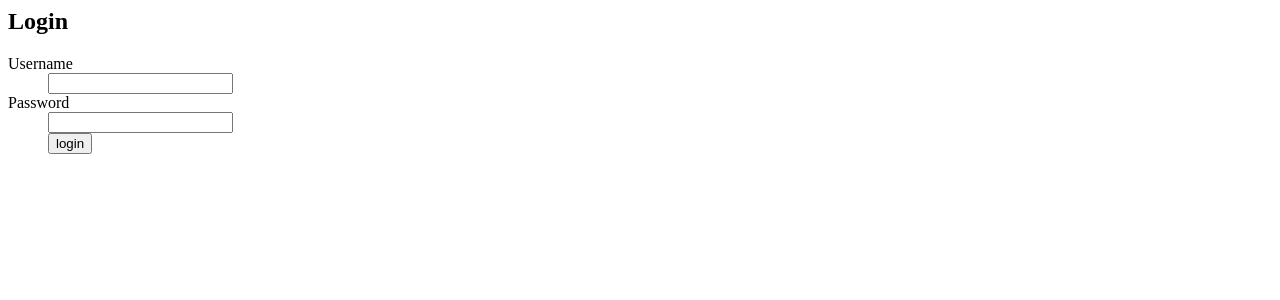
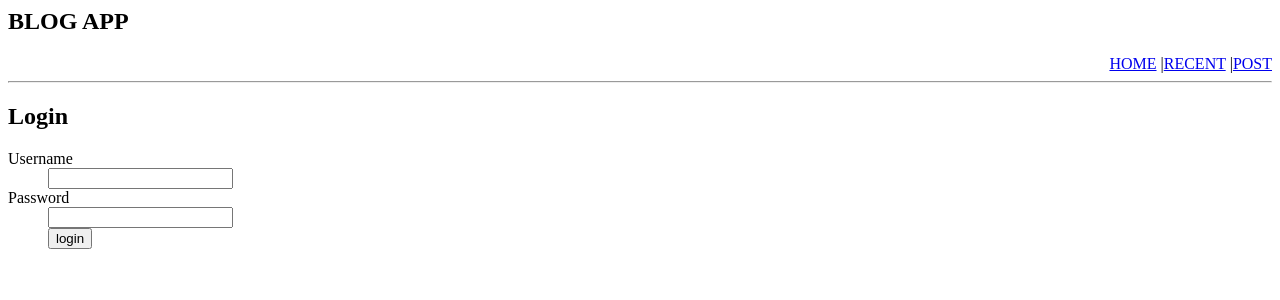
Before and after one commit to nidhinp/flask-blogapp, a Flask app: page /login in a window 1280 px wide. Shown: the top 300 px of the page. Run offline with Flask 2, Linux system fonts and the light colour scheme; some libraries are stand-ins or nearby versions.

Commit message:
login change

```diff
--- a/run.py
+++ b/run.py
@@ -1,4 +1,3 @@
-from flask.ext.sqlalchemy import SQLAlchemy
 from flask import *
 from time import *
 import psycopg2
@@ -23,7 +22,7 @@ def comments():
     cur.execute("SELECT title, name, comment FROM newcomments ORDER BY id DESC")
     comments = cur.fetchall()
     conn.close()
-    return render_template('posts.html', title = 'posts', entries = entries, comments = comments)
+    return render_template('posts.html', title = 'Recent', entries = entries, comments = comments)
 
 @app.route('/posts', methods = ['GET', 'POST'])
 def posts():
@@ -34,10 +33,14 @@ def posts():
     cur.execute("SELECT title, name, comment FROM newcomments ORDER BY id DESC")
     comments = cur.fetchall()
     conn.close()
-    return render_template('posts.html', title = 'posts', entries = entries, comments = comments)
+    return render_template('posts.html', title = 'Recent', entries = entries, comments = comments)
 
 
 @app.route('/')
+@app.route('/home')
+def home():
+    return render_template('home.html', title = 'Home')
+
 @app.route('/login', methods = ['GET', 'POST'])
 def login():
     error = None
@@ -47,7 +50,7 @@ def login():
         if request.form['password'] != PASSWORD:
             error = 'Invalid Password'
         else:
-            return redirect(url_for('posts'))
+            return redirect(url_for('newpost'))
     return render_template('login.html', error = error)
 
 @app.route('/newpost', methods = ['GET', 'POST'])
--- a/templates/base.html
+++ b/templates/base.html
@@ -7,10 +7,13 @@
         {% endif %}
     </head>
     <body>
+        <div align="left">
+            <h2><b>BLOG APP</b></h2>
+        </div>
         <div align="right">
-            <a href="/posts">My Posts</a>
-            |<a href="/newpost">New Post</a>
-            |<a href="/login">Sign Out</a>
+            <a href="/home">HOME</a>
+            |<a href="/posts">RECENT</a>
+            |<a href="/login">POST</a>
         </div>
         <hr>
         {% block content %} {% endblock %}
--- /dev/null
+++ b/templates/home.html
@@ -0,0 +1,5 @@
+{% extends "base.html" %}
+{% block content %}
+<p><h3>Welcome</h3></p>
+<p>A cool place to share your thoughts</p>
+{% endblock %}
--- a/templates/login.html
+++ b/templates/login.html
@@ -1,8 +1,5 @@
-<html>
-    <head>
-        <title>Login</title>
-    </head>
-    <body>
+{% extends "base.html" %}
+{% block content %}
 <h2>Login</h2>
 {% if error %}
 <p class="error"><strong>Error:</strong> {{ error }}
@@ -16,5 +13,4 @@
 <dd><input type="submit" value="login">
 </dl>
 </form>
-    </body>
-</html>
+{% endblock %}
```
Lines whose indentation alone changed are shown as unchanged.
